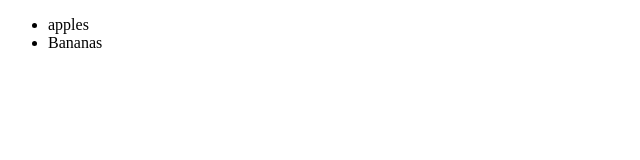
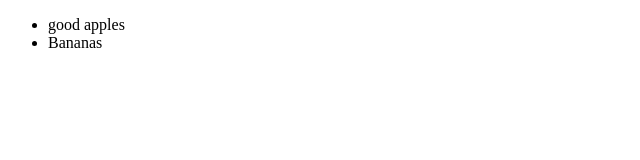
Before and after one commit to hiber-wang/newGitTest, a plain HTML site: page index2.html in a window 1280 px wide. Shown: the full height of the page, 0-640 px from the left. Drawn offline with Linux system fonts and the light colour scheme.

Commit message:
some change

```diff
--- a/index2.html
+++ b/index2.html
@@ -8,7 +8,7 @@
 </head>
 <body>
     <ul>
-        <li>apples</li>
+        <li>good apples</li>
         <li>Bananas</li>
     </ul>
 </body>
```
